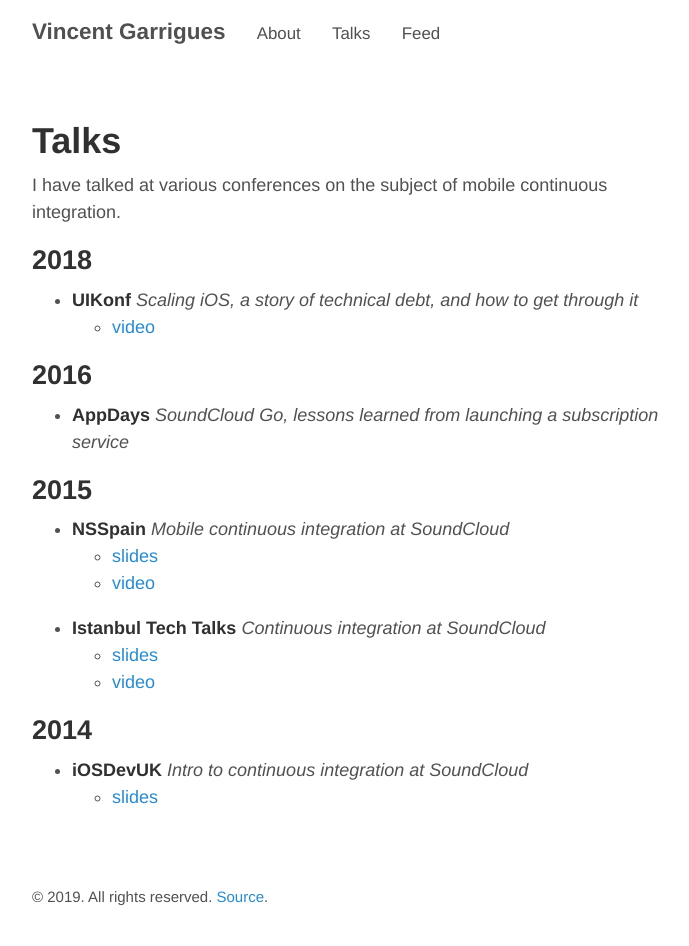
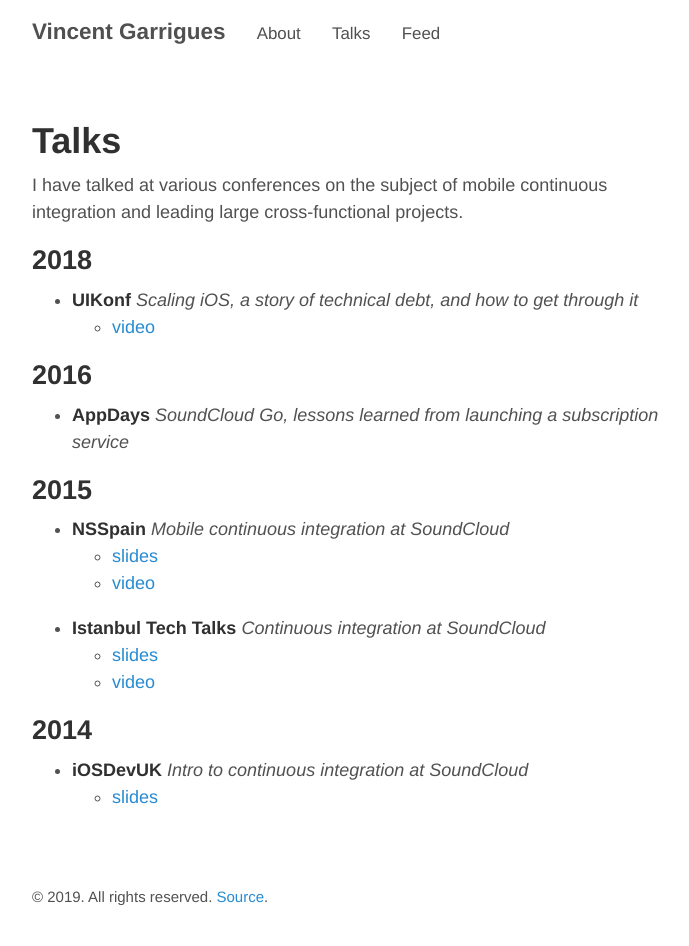
Before and after one commit to garriguv/garriguv.github.io, a Jekyll site: the page built from talks.md, in a window 1280 px wide. Shown: the whole page, without its empty margins (293-982 px from the left). Built offline with Jekyll 4.4.1, drawn with Linux system fonts in a browser that asks for light colours.

Commit message:
it's not just CI

```diff
--- a/talks.md
+++ b/talks.md
@@ -3,7 +3,8 @@ layout: page
 title: Talks
 ---
 
-I have talked at various conferences on the subject of mobile continuous integration.
+I have talked at various conferences on the subject of mobile continuous integration and leading large
+cross-functional projects.
 
 ## 2018
 
```
